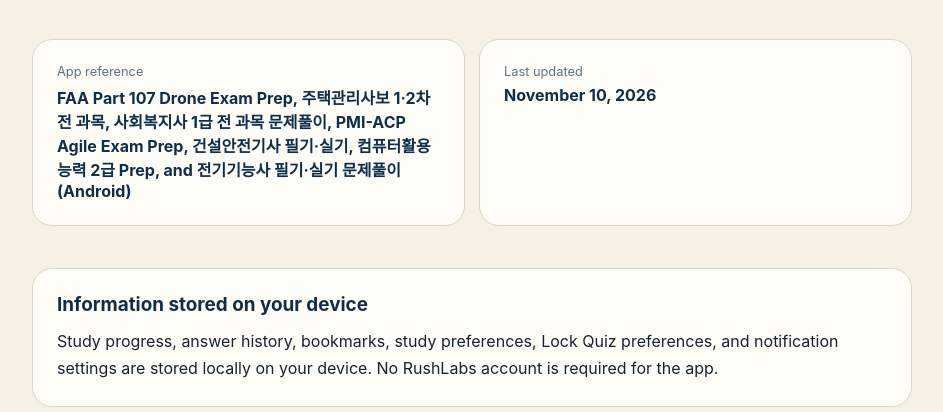
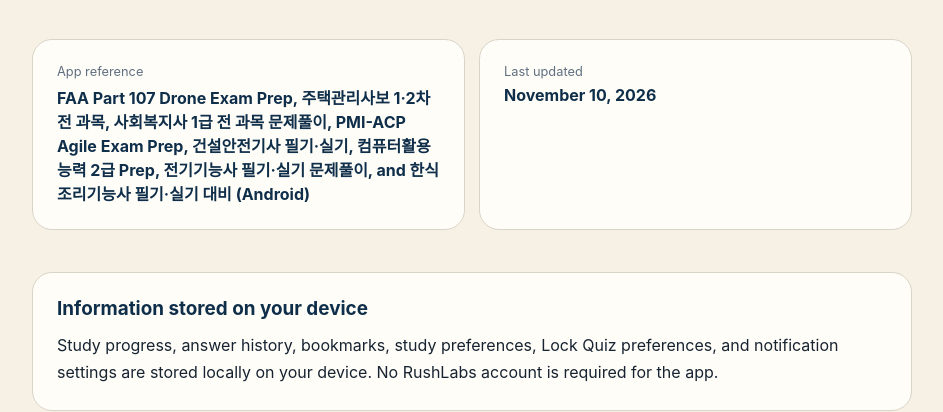
Before and after one commit to MCYJ/global-exam-support, a plain HTML site: page android-ads-privacy.html in a window 1280 px wide. Shown: the part 417-829 px from the top of the page, without its empty margins (168-1111 px from the left). Drawn offline with Linux system fonts and the light colour scheme.

Commit message:
Include Korean cooking exam app in Android ads privacy policy

```diff
--- a/android-ads-privacy.html
+++ b/android-ads-privacy.html
@@ -24,7 +24,8 @@
           <dt>App reference</dt>
           <dd>FAA Part 107 Drone Exam Prep, 주택관리사보 1·2차 전 과목,
             사회복지사 1급 전 과목 문제풀이, PMI-ACP Agile Exam Prep, 건설안전기사 필기·실기,
-            컴퓨터활용능력 2급 Prep, and 전기기능사 필기·실기 문제풀이 (Android)</dd>
+            컴퓨터활용능력 2급 Prep, 전기기능사 필기·실기 문제풀이,
+            and 한식조리기능사 필기·실기 대비 (Android)</dd>
         </div>
         <div>
           <dt>Last updated</dt>
```
